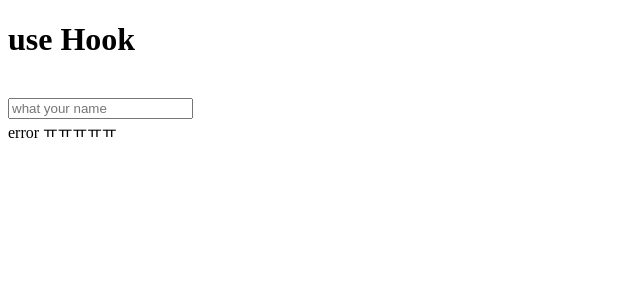
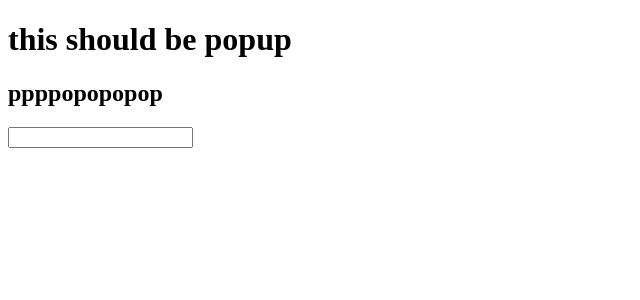
Before and after one commit to wonhopark89-dev/movie-web-react, a React (Create React App) app: page / in a window 1280 px wide. Shown: the top 300 px of the page, without its empty margins (0-640 px from the left). Built offline with nearby package versions, Linux system fonts and the light colour scheme; no server answers.

Commit message:
add hook sample

```diff
--- a/src/Hook.js
+++ b/src/Hook.js
@@ -1,5 +1,5 @@
 
-import React, { Component, useState, useEffect } from 'react';
+import React, { Component, useState, useEffect, useRef, createRef } from 'react';
 import Axios from 'axios';
 
 // class App extends Component {
@@ -93,23 +93,65 @@ function useFetch(url) {
     return { payload, loading, error };
 }
 
+// function App() {
+//     const name = useInput("");
+//     const { payload, loading, error } = useFetch("http://aws.random.cat/meow");
+//     return (
+
+//         <div className="App">
+//             <h1>use Hook</h1>
+//             <br />
+//             <input {...name} placeholder="what your name"></input>
+//             {/* <input value={name.value} onChange={name.onChange} placeholder="what your name 2"></input> */}
+
+//             <br />
+//             {loading && <span>loading your cat</span>}
+//             {!loading && error && <span>{error}</span>}
+//             {!loading && payload && <img src={payload.file} width="150"></img>}
+//         </div>
+
+//     );
+// }
+
+
+function clickOutside(fn) {
+    useEffect(() => {
+        document.addEventListener("click", handleClick);
+    }, []);
+
+    const ref = createRef();
+    const handleClick = e => {
+        console.log(e.target);
+        if(!ref.current.contains(e.target)) {
+            fn();
+        }
+    };
+
+
+
+    return ref;
+}
+
 function App() {
-    const name = useInput("");
-    const { payload, loading, error } = useFetch("http://aws.random.cat/meow");
+
+    const onClickOutside = () => {
+        console.log("lalala");
+    }
+    // const inputRef = useRef();
+    const refs = clickOutside(onClickOutside);
+
+    // setTimeout(() => {
+    //     inputRef.current.focus(); // 5초후에 해당 엘리먼트 포커싱
+    // }, 5000);
+
     return (
-
         <div className="App">
-            <h1>use Hook</h1>
-            <br />
-            <input {...name} placeholder="what your name"></input>
-            {/* <input value={name.value} onChange={name.onChange} placeholder="what your name 2"></input> */}
-
-            <br />
-            {loading && <span>loading your cat</span>}
-            {!loading && error && <span>{error}</span>}
-            {!loading && payload && <img src={payload.file} width="150"></img>}
+            <div ref={refs}>
+                <h1>this should be popup</h1>
+                <h2>ppppopopopop</h2>
+                <input type="text"></input>
+            </div>
         </div>
-
     );
 }
 
```
